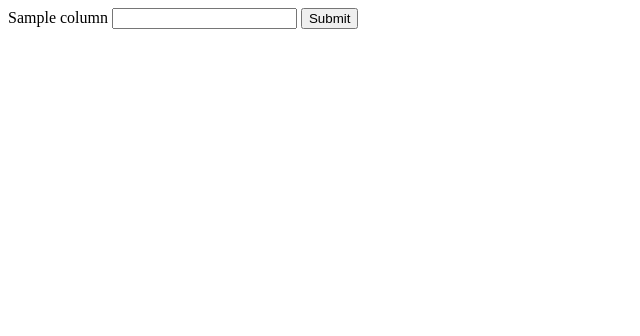
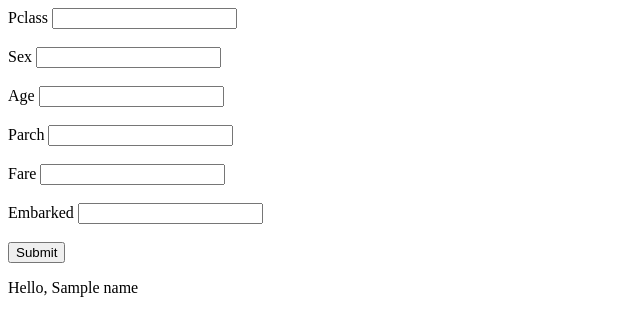
Before and after one commit to ikramhashmi/Titanic, a Flask app: template templates/index.html in a window 1280 px wide. Shown: the top 336 px of the page, without its empty margins (0-640 px from the left). Run offline with Flask 3, Linux system fonts and the light colour scheme; the template is opened without the code that fills it: most values are stand-ins (such as "Sample title", 1, 10 or a date in 2020).

Commit message:
app.py added

```diff
--- a/app.py
+++ b/app.py
@@ -4,9 +4,17 @@ app =Flask(__name__)
 @app.route("/",methods=['GET','POST'])
 def Home():
     if request.method == 'POST':
+        Pclass=request.form['Pclass']
+        Sex=request.form['Sex']
+        Age=request.form['Age']
+        SibSp=request.form['SibSp']
+        Parch=request.form['Parch']
+        Fare=request.form['Fare']
+        Embarked=request.form['Embarked']
+        total=[Pclass,Sex,Age,SibSp,Parch,Fare,Embarked]
 
-        return render_template('index.html')
+        return render_template('index.html,name=total')
 
-    return render_template("index.html")
+    return render_template("index.html",name='ikram')
 if __name__ == "__main__":
     app.run(debug=True)
--- a/src/datacleaning.py
+++ b/src/datacleaning.py
@@ -8,5 +8,5 @@ class datacleaning:
     def clean_data(self,df = df):
         df.drop(["PassengerId","Name","Ticket","Cabin"],inplace=True,axis=1)
         df['Age'] = df['Age'].fillna(df['Age'].median()).astype(int)
-        df['Fare']=df['Fare'].fillna(df['Fare'].median())
+        df['Fare']=df['Fare'].fillna(df['Fare'].median()).astype(int)
         return df
--- a/templates/index.html
+++ b/templates/index.html
@@ -6,13 +6,29 @@
     <title>Titanic</title>
 </head>
 <body>
-    <form action="{{url_for('Home')}}",method="Post">
-        {% for i in columns %}
-        <label>{{i}}</label>
-        <input type="text" name="{{i}}">
-        {% endfor %}
+    <form action="{{url_for('Home')}}" method="Post">
+        <label for="name">Pclass</label>
+        <input type="text" name="Pclass"><br><br>
+
+        <label for="name">Sex</label>
+        <input type="text" name="Sex"><br><br>
+
+        <label for="name">Age</label>
+        <input type="text" name="Age"><br><br>
+
+        <label for="name">Parch</label>
+        <input type="text" name="Parch"><br><br>
+
+
+        <label for="name">Fare</label>
+        <input type="text" name="Fare"><br><br>
+
+        <label for="name">Embarked</label>
+        <input type="text" name="Embarked"><br><br>
+
         <button type="submit">Submit</button>
      </form>
+     <p>Hello, {{name}}</p>
 
 </body>
 </html>
```
Also changed, not shown: prediction.py (added, +22 -0 lines), src/datatransforming.py (+14 -3 lines), 3 other files.
